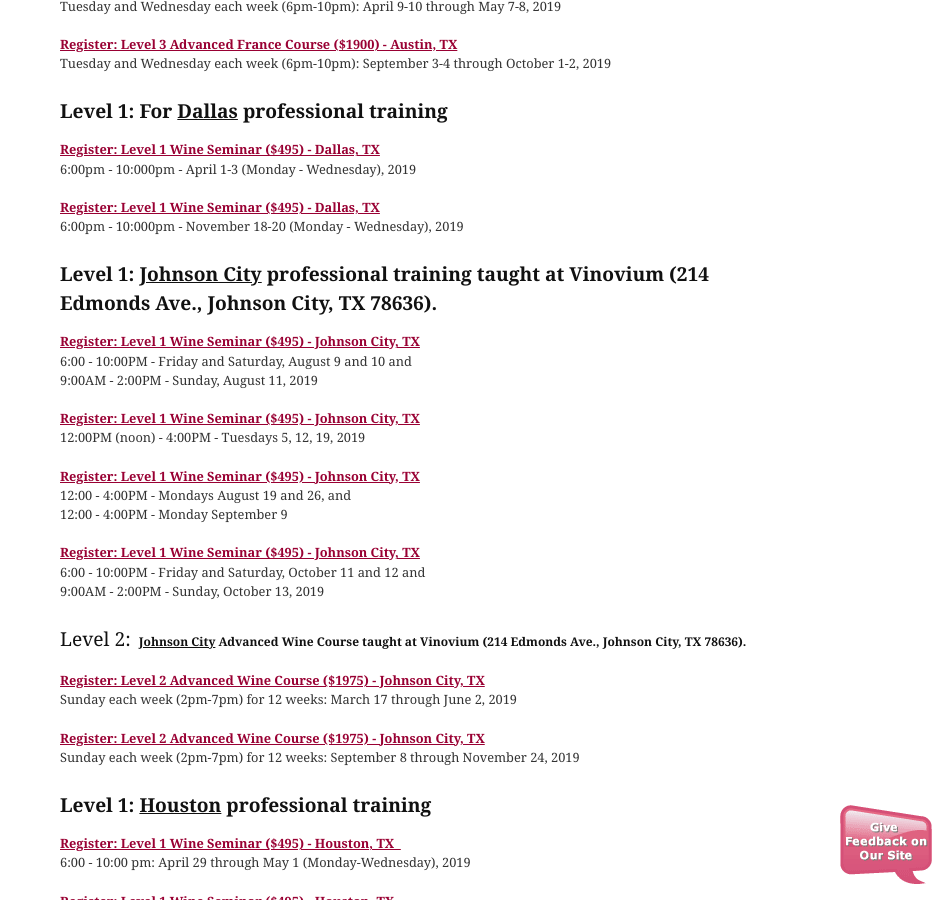
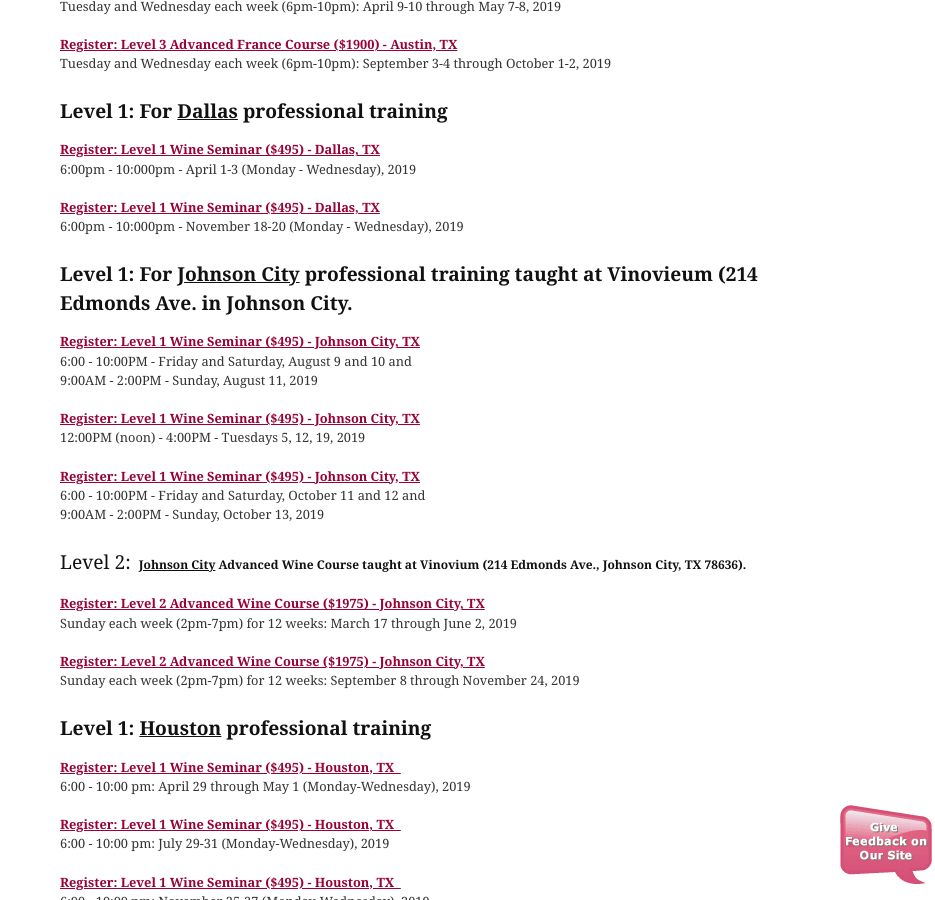
Before and after one commit to CKDev/internationalwineguild.com, a Jekyll site: the page built from texas-wine-school.html, in a window 1280 px wide and 900 px high, scrolled down 2056 px. Shown: the whole window, without its empty margins (345-1280 px from the left). Built offline with Jekyll 4.4.1, drawn with Linux system fonts in a browser that asks for light colours; a script that is not in the unit is left out; comment, search, counter and statistics services are not loaded.

Commit message:
Update texas-wine-school.html

```diff
--- a/texas-wine-school.html
+++ b/texas-wine-school.html
@@ -94,12 +94,9 @@
       Level 1 Wine Seminar ($495) - Dallas, TX<br>
     </strong></a>6:00pm - 10:000pm - November 18-20 (Monday - Wednesday), 2019&nbsp;</p>
 
-<h3>
-  <strong>Level 1: <u>Johnson City</u> professional training taught at Vinovium
-    (214 Edmonds Ave., Johnson City, TX 78636).</strong>
-</h3>
+<h3><strong>Level 1: For <u>Johnson City</u>&nbsp;professional training taught at Vinovieum (214 Edmonds Ave. in Johnson City.&nbsp;</strong></h3>
+<p><a class="ga-track"
 
-<p><a class="ga-track"
     href="http://ww4.aitsafe.com/cf/add.cfm?userid=6714687&amp;product=Level+1+Wine+Seminar+Johnson City++-++8/09-11/2019&amp;price=495&amp;return=www.internationalwineguild.com/texas-wine-school"><strong>Register:
       Level 1 Wine Seminar ($495) - Johnson City, TX<br>
     </strong></a>6:00 - 10:00PM - Friday and Saturday, August 9 and 10 and<br>
@@ -110,22 +107,11 @@
       Level 1 Wine Seminar ($495) - Johnson City, TX<br>
     </strong></a>12:00PM (noon) - 4:00PM - Tuesdays 5, 12, 19, 2019</p>
 
-<p>
-  <a class="ga-track"
-    href="http://ww4.aitsafe.com/cf/add.cfm?userid=6714687&amp;product=Level+1+Wine+Seminar+Johnson City++-++8/19/2019,8/26/2019,9/9/2019&amp;price=495&amp;return=www.internationalwineguild.com/texas-wine-school">
-    <strong>Register: Level 1 Wine Seminar ($495) - Johnson City, TX<br></strong>
-  </a>
-  12:00 - 4:00PM - Mondays August 19 and 26, and <br>
-  12:00 - 4:00PM - Monday September 9
-</p>
-
 <p><a class="ga-track"
     href="http://ww4.aitsafe.com/cf/add.cfm?userid=6714687&amp;product=Level+1+Wine+Seminar+Johnson City++-++10/11-13/2019&amp;price=495&amp;return=www.internationalwineguild.com/texas-wine-school"><strong>Register:
       Level 1 Wine Seminar ($495) - Johnson City, TX<br>
     </strong></a>6:00 - 10:00PM - Friday and Saturday, October 11 and 12 and<br>
   9:00AM - 2:00PM - Sunday, October 13, 2019</p>
-
-
 
 <h3>Level 2:&nbsp;<strong style="font-size: 12px;">&nbsp;<u>Johnson City</u>&nbsp;Advanced Wine Course taught at
     Vinovium (214 Edmonds Ave., Johnson City, TX 78636).</strong></h3>
```
